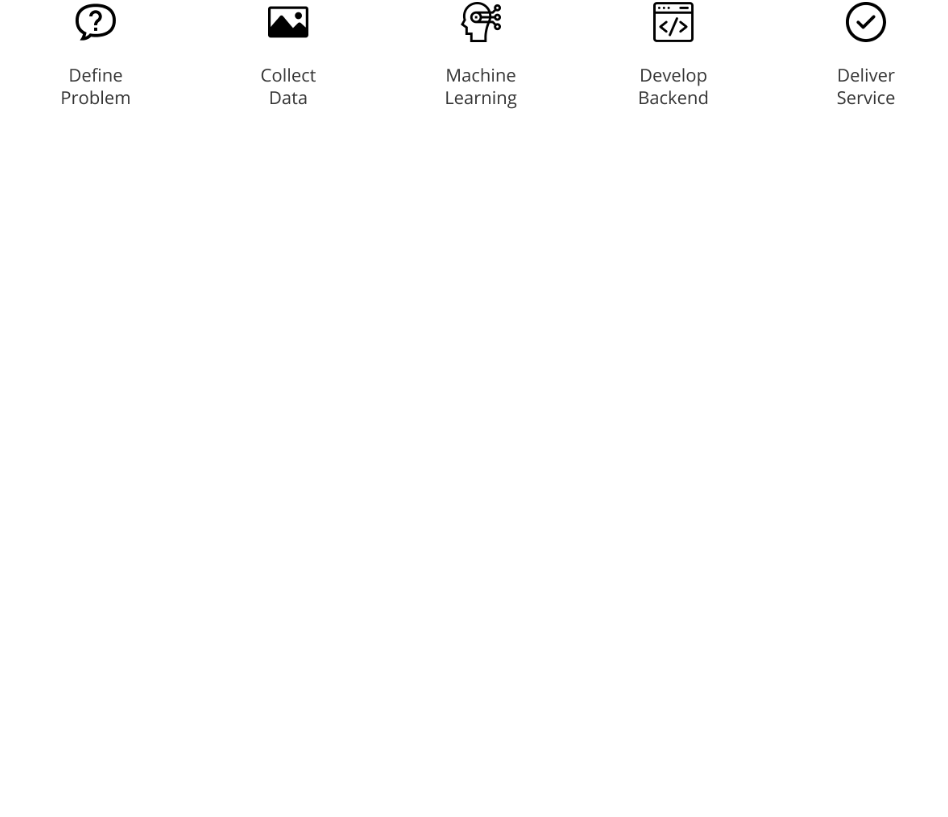
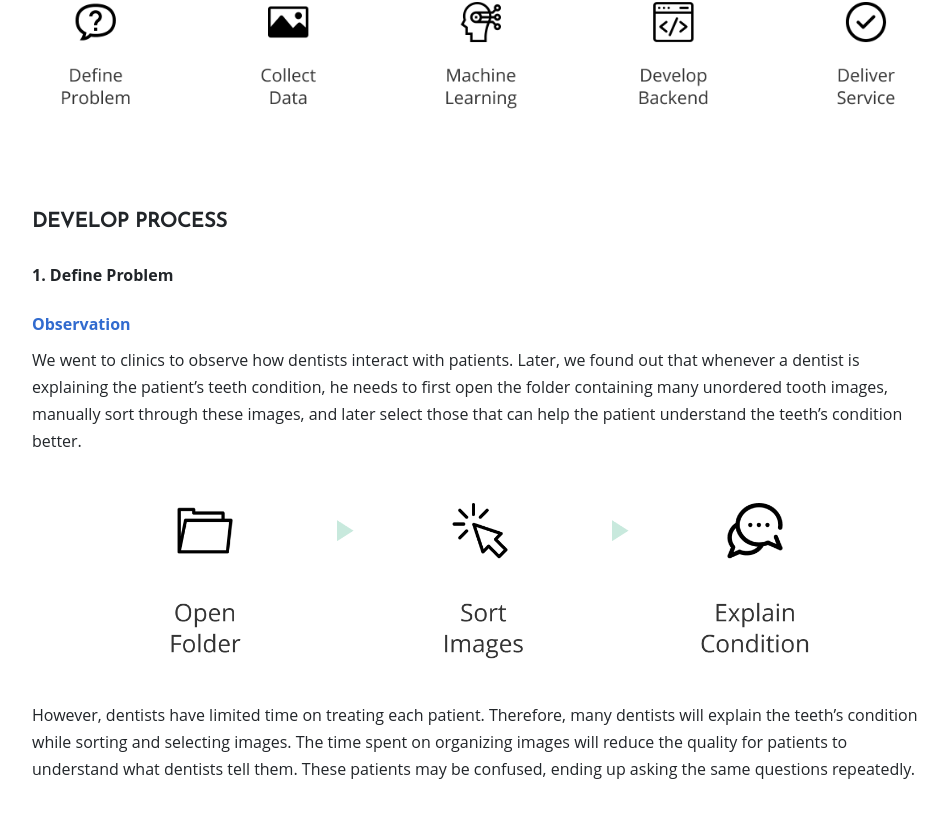
Before and after one commit to wendeehsu/wendeehsu.github.io, a React (Create React App) app: page /Work/AIXray in a window 1280 px wide. Shown: the part 999-1816 px from the top of the page, without its empty margins (160-1108 px from the left). Before the commit the page ends 1196 px from the top, so only its background shows below. Built offline with nearby package versions, Linux system fonts and the light colour scheme.

Commit message:
finish observation

```diff
--- a/src/components/Projects/AIXray.js
+++ b/src/components/Projects/AIXray.js
@@ -44,6 +44,24 @@ class AIXray extends Component {
                     <h5>PROCESS OVERVIEW</h5>
                     <img className="full-width-img" src="/images/Xray/Process.png" />
                 </div>
+
+                <div className="section">
+                    <h5>DEVELOP PROCESS</h5>
+
+                    {/* ---- 1. Define Problem ---- */}
+                    <p className="secondary-title">1. Define Problem</p>
+                    <p className="section-subtitle blue-text">Observation</p>
+                    <p>
+                        We went to clinics to observe how dentists interact with patients. Later, we found out that whenever a dentist is explaining the patient’s teeth condition, he needs to first open the folder containing many unordered tooth images, manually sort through these images, and later select those that can help the patient understand the teeth’s condition better.
+                    </p>
+                    <div className="row justify-content-center">
+                        <img className="center-img-space" src="/images/Xray/ProblemProcess.png"/>
+                    </div>
+                    <p>
+                        However, dentists have limited time on treating each patient. Therefore, many dentists will explain the teeth’s condition while sorting and selecting images. The time spent on organizing images will reduce the quality for patients to understand what dentists tell them. These patients may be confused, ending up asking the same questions repeatedly.
+                    </p>
+                </div>
+
             </div>
         )
     }
```
Also changed, not shown: public/images/Xray/ProblemProcess.png (added).
